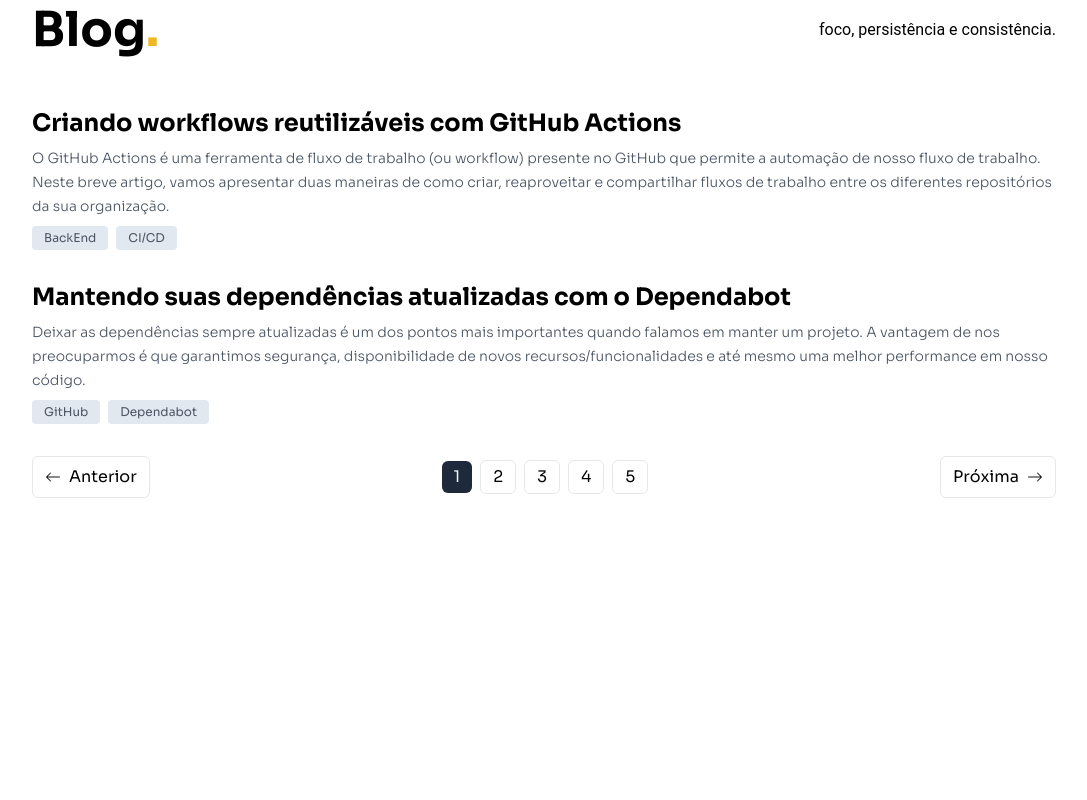
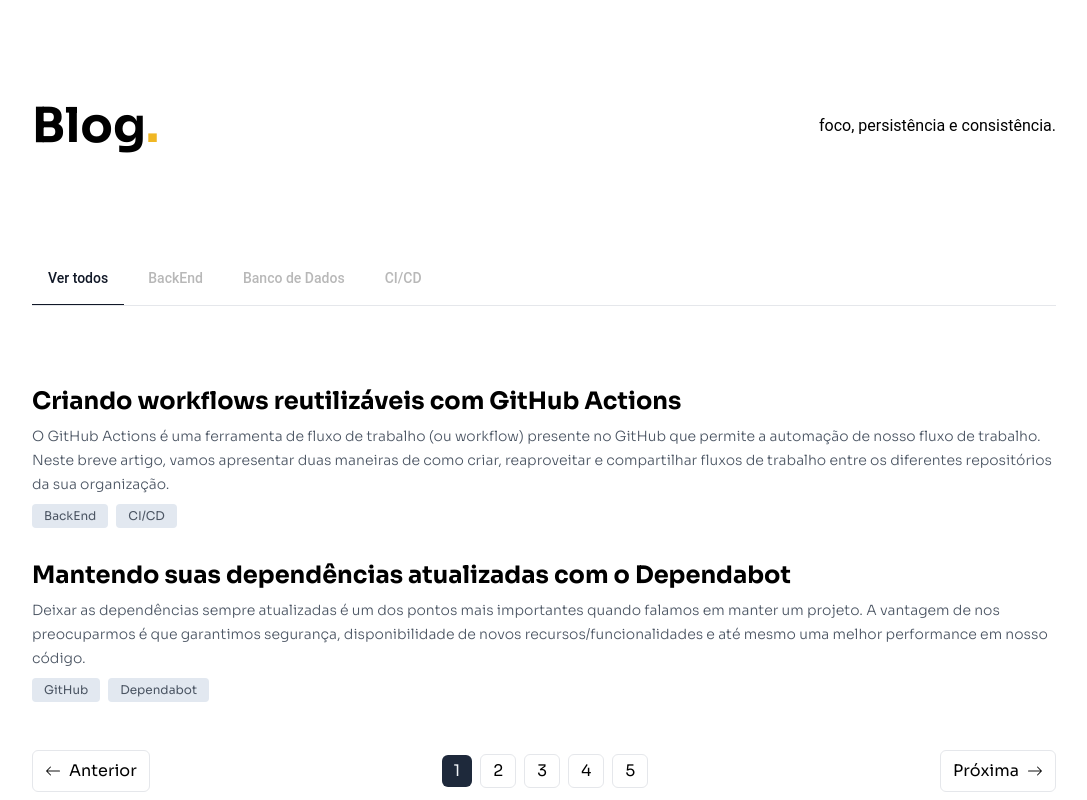
Before and after one commit to hstrada/hstrada.github.io, a Next.js app: page /blog in a window 1280 px wide. Shown: the whole page, without its empty margins (96-1183 px from the left). Built offline with nearby package versions, Linux system fonts and the light colour scheme.

Commit message:
adding tab component

```diff
--- a/src/pages/blog.tsx
+++ b/src/pages/blog.tsx
@@ -10,11 +10,48 @@
       </Head>
       <section className="px-6">
         <div className="max-w-screen-lg flex flex-col mx-auto">
-          <div className="flex flex-row justify-between content-center items-center">
+          <div className="mt-24 flex flex-row justify-between content-center items-center">
             <h1 className="text-5xl flex flex-row leading-tight font-bold max-w-screen-lg font-sans">
               Blog<span>.</span>
             </h1>
             <h3>foco, persistência e consistência.</h3>
+          </div>
+          <div className="mt-24 mb-8">
+            <ul className="flex flex-wrap border-b border-gray-200 dark:border-gray-700">
+              <li className="mr-2">
+                <a
+                  href="#"
+                  aria-current="page"
+                  className="inline-block text-gray-900 rounded-t-lg border-b border-gray-900 py-4 px-4 text-sm font-medium text-center active dark:bg-gray-800 dark:text-blue-500"
+                >
+                  Ver todos
+                </a>
+              </li>
+              <li className="mr-2">
+                <a
+                  href="#"
+                  className="inline-block text-gray-500 hover:text-gray-600 hover:bg-gray-50 rounded-t-lg py-4 px-4 text-sm font-medium text-center dark:text-gray-400  dark:hover:bg-gray-800 dark:hover:text-gray-300"
+                >
+                  BackEnd
+                </a>
+              </li>
+              <li className="mr-2">
+                <a
+                  href="#"
+                  className="inline-block text-gray-500 hover:text-gray-600 hover:bg-gray-50 rounded-t-lg py-4 px-4 text-sm font-medium text-center dark:text-gray-400 dark:hover:bg-gray-800 dark:hover:text-gray-300"
+                >
+                  Banco de Dados
+                </a>
+              </li>
+              <li className="mr-2">
+                <a
+                  href="#"
+                  className="inline-block text-gray-500 hover:text-gray-600 hover:bg-gray-50 rounded-t-lg py-4 px-4 text-sm font-medium text-center dark:text-gray-400  dark:hover:bg-gray-800 dark:hover:text-gray-300"
+                >
+                  CI/CD
+                </a>
+              </li>
+            </ul>
           </div>
 
           <div className="mt-12">
@@ -61,13 +98,15 @@
             </div>
           </div>
 
-          <div className="flex flex-row justify-between font-sans">
+          <div className="flex flex-row justify-between font-sans mt-4">
             <div className="border px-3 py-2 rounded-md flex content-center items-center space-x-2">
               <BsArrowLeft size={16} />
               <p>Anterior</p>
             </div>
             <ul className="flex flex-row space-x-2 items-center">
-              <li className="px-3 py-1 rounded-md bg-slate-800 text-slate-100">1</li>
+              <li className="px-3 py-1 rounded-md bg-slate-800 text-slate-100">
+                1
+              </li>
               <li className="border px-3 py-1 rounded-md">2</li>
               <li className="border px-3 py-1 rounded-md">3</li>
               <li className="border px-3 py-1 rounded-md">4</li>
```
